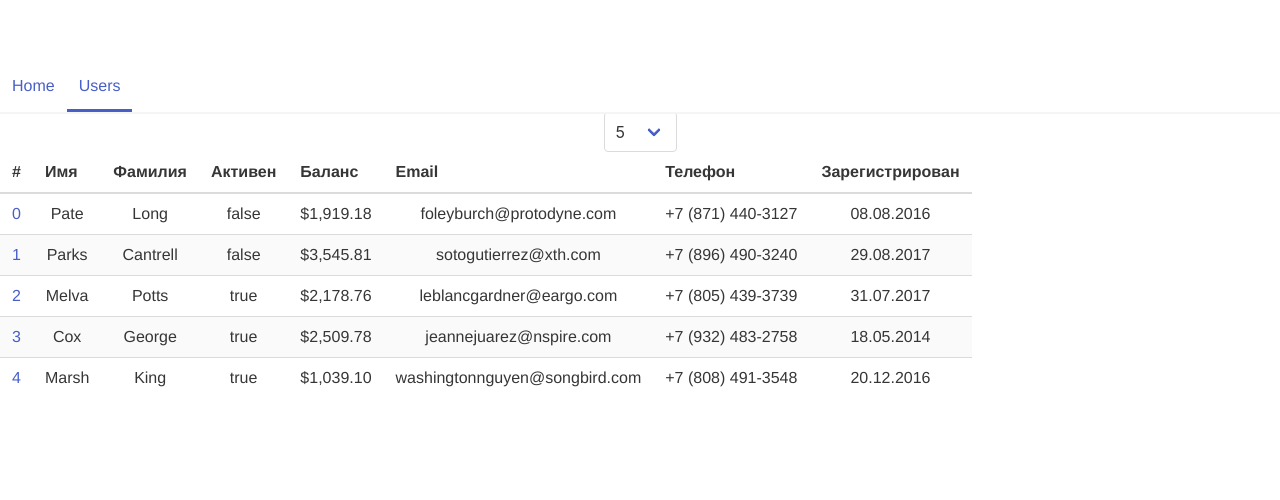
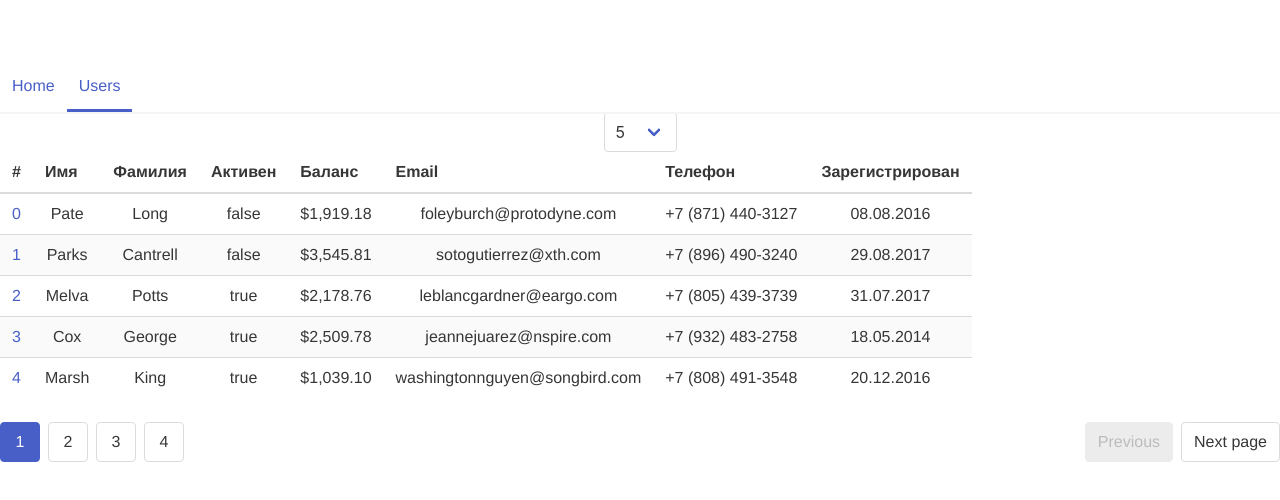
Before and after one commit to DChuchin/vue-course, a Vue app: page /users in a window 1280 px wide. Shown: the top 500 px of the page. Built offline with nearby package versions, Linux system fonts and the light colour scheme; data requests are answered from the project's data file.

Commit message:
add pagination

```diff
--- /dev/null
+++ b/src/components/Pager.vue
@@ -0,0 +1,69 @@
+<template>
+  <nav class="pagination" v-if="pagesCount > 1">
+    <a class="pagination-previous" @click="prevPage" :disabled="currentPage === 1">Previous</a>
+    <a class="pagination-next" @click="nextPage" :disabled="currentPage === pagesCount">Next page</a>
+    <ul class="pagination-list">
+      <li v-for="page in pagesCount">
+        <a
+          :class="{ 'pagination-link': true, 'is-current': page === currentPage }"
+          @click="goToPage(page)"
+        >
+          {{ page }}
+        </a>
+      </li>
+    </ul>
+  </nav>
+</template>
+
+<script>
+  export default {
+    name: 'Pager',
+
+    props: {
+      itemsPerPage: {
+        type: Number,
+        required: true,
+      },
+
+      itemsCount: {
+        type: Number,
+        required: true,
+      },
+
+      currentPage: {
+        type: Number,
+        required: true,
+      },
+    },
+
+    computed: {
+      pagesCount() {
+        return Math.ceil(this.itemsCount / this.itemsPerPage);
+      },
+    },
+
+    methods: {
+      goToPage(page) {
+        if (page !== this.currentPage) {
+          this.$emit('goToPage', page);
+        }
+      },
+
+      nextPage() {
+        if (this.currentPage < this.pagesCount) {
+          this.goToPage(this.currentPage + 1);
+        }
+      },
+
+      prevPage() {
+        if (this.currentPage > 1) {
+          this.goToPage(this.currentPage - 1);
+        }
+      },
+    },
+  };
+</script>
+
+<style scoped>
+
+</style>
--- a/src/components/UserList.vue
+++ b/src/components/UserList.vue
@@ -5,7 +5,8 @@
   >
     Loading ...
   </div>
-  <table class="table is-striped" v-else>
+  <div v-else>
+    <table class="table is-striped">
       <thead>
         <tr>
           <th>#</th>
@@ -38,10 +39,19 @@
         </tr>
       </tbody>
     </table>
+    <pager
+      :itemsPerPage.number="RowsPerPage"
+      :currentPage.number="currentPage"
+      :itemsCount.number="rowsCount"
+      @goToPage="goToPage"
+    >
+    </pager>
+  </div>
 </template>
 
 <script>
   import axios from 'axios';
+  import Pager from '@/components/Pager';
 
   export default {
     name: 'user-list',
@@ -57,6 +67,7 @@
         users: [],
         endpoint: 'http://localhost:3000/users',
         isLoaded: false,
+        currentPage: 1,
       };
     },
 
@@ -66,7 +77,10 @@
       },
 
       filteredUsers() {
-        return this.users.slice(0, this.RowsPerPage);
+        const lastNumber = this.currentPage * this.RowsPerPage;
+        const firstNumber = lastNumber - this.RowsPerPage;
+
+        return this.users.slice(firstNumber, lastNumber);
       },
     },
 
@@ -78,10 +92,24 @@
             this.isLoaded = true;
           });
       },
+
+      goToPage(page) {
+        this.currentPage = page;
+      },
+    },
+
+    watch: {
+      RowsPerPage() {
+        this.goToPage(1);
+      },
     },
 
     created() {
       this.getUsers();
+    },
+
+    components: {
+      Pager,
     },
   };
 </script>
```
Lines whose indentation alone changed are shown as unchanged.
